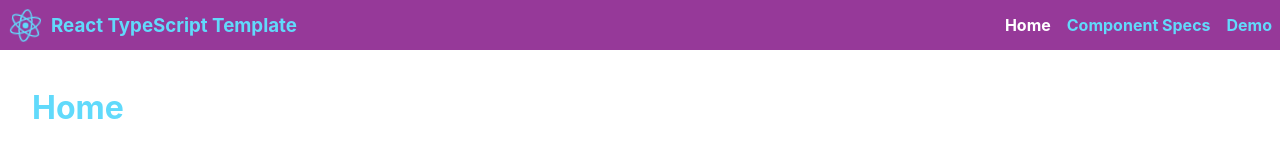
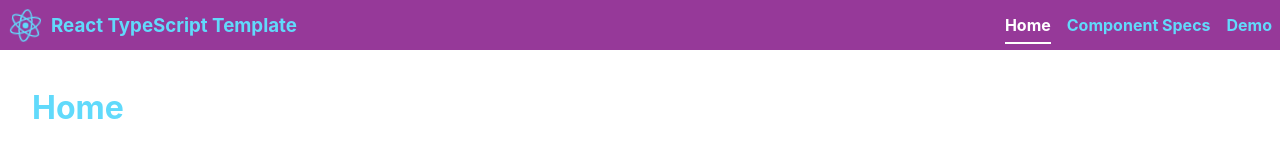
Before and after one commit to jaosimt/ts-app-template, a React (Create React App) app: page / in a window 1280 px wide. Shown: the top 160 px of the page. Built offline with nearby package versions, Linux system fonts and the light colour scheme.

Commit message:
added animated selected underbar to navLinks

```diff
--- a/src/App.tsx
+++ b/src/App.tsx
@@ -46,7 +46,7 @@ const App = () => {
     return (<>
         {MemoizedConnectionModal}
         <header>
-            <div className={'display-flex gap-0p5 align-items-center'}>
+            <div className={'display-flex gap-0p5 align-items-center white-space-nowrap'}>
                 <ReactIcon size={35} className={classNames(pathname === '/' && 'spin', 'font-weight-bold')} icon={IoLogoReact}/>
                 <h3 className={'m-0'}>React TypeScript Template</h3>
             </div>
--- a/src/components/partials/tab/styles.scss
+++ b/src/components/partials/tab/styles.scss
@@ -120,6 +120,8 @@ $activeTabItemColor    : magenta;
     transition       : all 300ms ease-in-out;
     position         : relative;
 
+    > * { animation : fadein 700ms ease-in-out; }
+
     &:not(.active) { display : none; }
 
     > *:first-child { margin-top : 0; }
--- a/src/navs/index.tsx
+++ b/src/navs/index.tsx
@@ -1,12 +1,68 @@
+import { RefObject, useEffect, useRef, useState } from 'react';
 import { NavLink } from 'react-router';
 import './index.scss';
+import { useResizeObserver } from 'usehooks-ts';
 import { classNames } from '../utils';
 
 export const NavigationMain = () => {
-    return <nav data-nav={'top'}>
-        <NavLink to={'/'} className={({isActive}) => classNames(isActive && 'active', 'transition-200')}>Home</NavLink>
-        <NavLink to={'/specs'} className={({isActive}) => classNames(isActive && 'active', 'transition-200')}>Component Specs</NavLink>
-        <NavLink to={'/demo'} className={({isActive}) => classNames(isActive && 'active', 'transition-200')}>Demo</NavLink>
+    const navRef = useRef<HTMLDivElement>(null);
+
+    const [activeBar, setActiveBar] = useState({
+        left: 0,
+        width: 0,
+        opacity: 0,
+        transition: ''
+    });
+
+    useResizeObserver({
+        ref: navRef as RefObject<HTMLElement>,
+        onResize: () => {
+            if (!navRef.current) return;
+            const activeNav = navRef.current.querySelector('a.active');
+
+            if (!activeNav) return;
+
+            const {left, width} = activeNav.getBoundingClientRect();
+            setActiveBar({left, width, opacity: 1, transition: 'transition-none'});
+        },
+    });
+
+    useEffect(() => {
+        if (!navRef.current) return;
+        const activeNav = navRef.current.querySelector('a.active');
+
+        if (!activeNav) return;
+
+        const {left, width} = activeNav.getBoundingClientRect();
+        setActiveBar({left, width, opacity: 1, transition: ''});
+    }, []);
+
+    const linkClickHandler = (e: React.MouseEvent<HTMLAnchorElement>) => {
+        const {left, width} = e.currentTarget.getBoundingClientRect();
+        setActiveBar({left, width, opacity: 1, transition: ''});
+    };
+
+    return <nav ref={navRef} data-nav={'top'} className={'position-relative'} style={{
+        width: '100%',
+        justifyContent: 'flex-end'
+    }}>
+        <NavLink onClick={linkClickHandler} to={'/'}
+                 className={({isActive}) => classNames(isActive && 'active', 'transition-200')}>Home</NavLink>
+        <NavLink onClick={linkClickHandler} to={'/specs'}
+                 className={({isActive}) => classNames(isActive && 'active', 'transition-200')}>Component
+            Specs</NavLink>
+        <NavLink onClick={linkClickHandler} to={'/demo'}
+                 className={({isActive}) => classNames(isActive && 'active', 'transition-200')}>Demo</NavLink>
+        <div className={activeBar.transition} style={{
+            position: 'fixed',
+            left: `${activeBar.left}px`,
+            height: '2px',
+            width: `${activeBar.width}px`,
+            marginBottom: '-35px',
+            transition: 'all 300ms ease-in-out',
+            backgroundColor: 'white',
+            opacity: `${activeBar.opacity}`
+        }}></div>
     </nav>;
 };
 
--- a/src/styles/common.scss
+++ b/src/styles/common.scss
@@ -323,3 +323,7 @@
   -moz-user-select: none; /* Firefox */
   -ms-user-select: none; /* Internet Explorer/Edge */
 }
+
+.white-space-nowrap { white-space : nowrap; }
+
+.transition-none { transition : none !important; }
```
